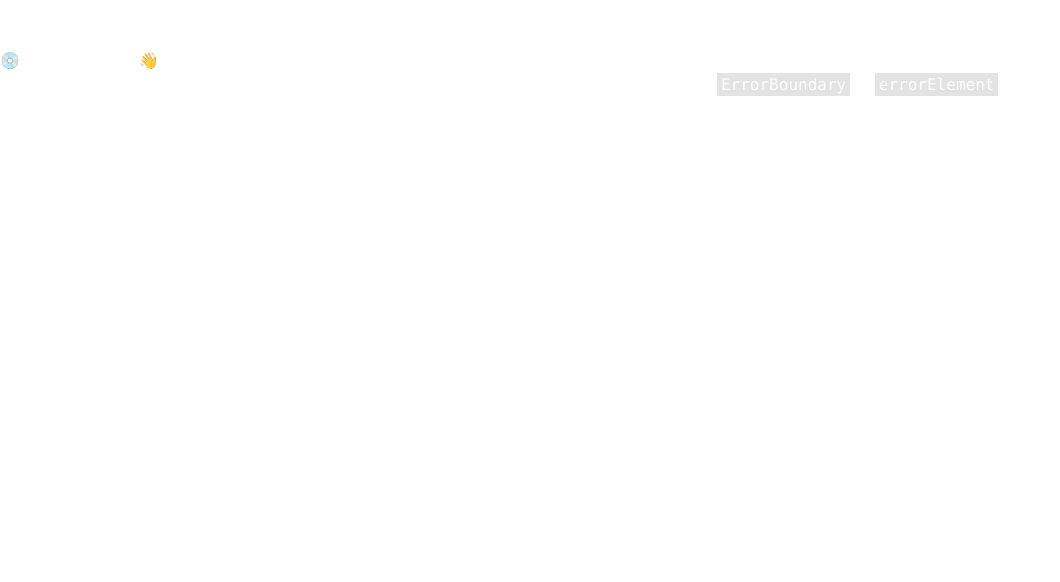
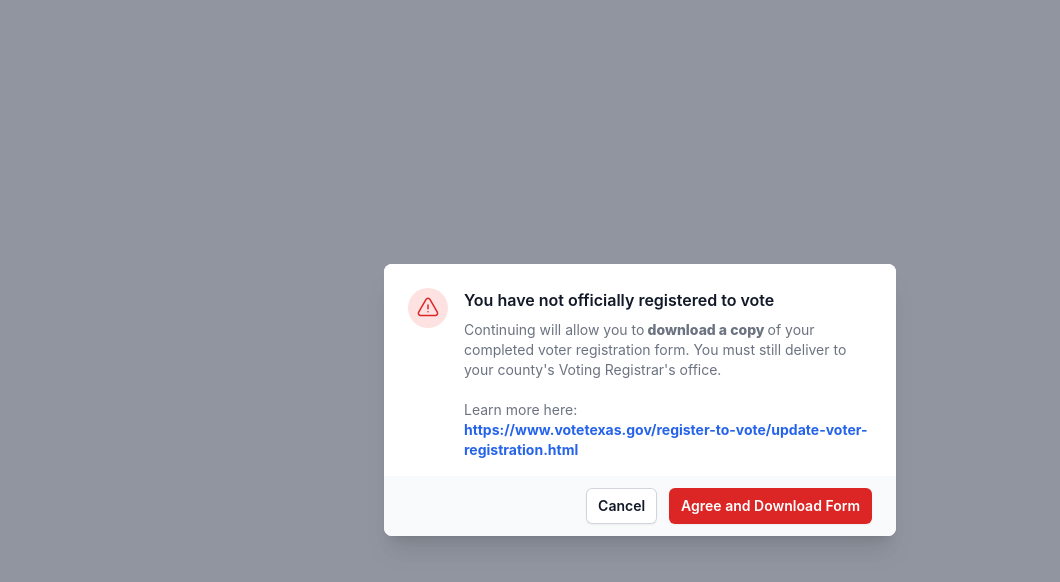
Before and after one commit to racosta323/Reg2VoteTX, a React (Vite) app in the folder client/: page /confirmation in a window 1280 px wide. Before the commit this address had no page. Shown: the top 582 px of the page, without its empty margins (0-1060 px from the left). Built offline with nearby package versions, Linux system fonts and the light colour scheme.

Commit message:
renders modal conditionally and adds events on modal buttons

```diff
--- a/client/src/App.jsx
+++ b/client/src/App.jsx
@@ -3,6 +3,7 @@ import ShareButton from './ShareButton'
 
 import Form from './Form/Form'
 import Confirmation from './Confirmation'
+import Modal from './Modal'
 
 import dataKeys from './Form/dataKeys'
 import { FaFacebookSquare } from "react-icons/fa"
@@ -68,6 +69,7 @@ function App() {
               <br /><br />
               Please be aware that browser PDF readers may not display certain completed areas, such as checkboxes. To ensure accuracy, please review your PDF using a separate reader like Adobe. This will also allow you to make any necessary updates directly to the document before printing it.
             </p>
+            <p className='text-gray-900'>I CANNOT HELP YOU WITH THE FORM.</p>
           </div>
 
           <div className=' flex gap-3 p-3 pt-52'>
--- a/client/src/Confirmation.jsx
+++ b/client/src/Confirmation.jsx
@@ -1,10 +1,19 @@
 import dataKeys from "./Form/dataKeys"
+import { useState, useEffect } from 'react'
 import { useNavigate } from 'react-router-dom'
+
+import Modal from './Modal'
 import Success from "./Success"
 
 function Confirmation({ formData, click, setClick, isChecked, setIsChecked, setFormData }) {
 
     const navigate = useNavigate()
+
+    const [ showModal, setShowModal ] = useState(false)
+
+    useEffect(() => {
+        window.scrollTo(0, 0);
+    }, []);
 
     const handleSubmit = async (e) => {
         e.preventDefault()
@@ -25,14 +34,7 @@ function Confirmation({ formData, click, setClick, isChecked, setIsChecked, setF
                 const url = window.URL.createObjectURL(blob)
 
                 navigate('/success', {state: { downloadUrl: url }})
-                // console.log(blob)
 
-                // keep file somewhere so someone can donwload it?
-                // const link = document.createElement('a')
-                // link.href = url
-                // link.download = `${formData.last_name}, ${formData.first_name} - voter registration form.pdf`
-                // link.click()
-                // link.remove()
                 setFormData(dataKeys)
 
 
@@ -88,8 +90,8 @@ function Confirmation({ formData, click, setClick, isChecked, setIsChecked, setF
 
     return (
         <div className="w-full bg-white md:max-w-7xl md:flex flex rounded">
-            <div className="md:mx-auto w-1/2">
-                <h1 className="text-gray-700 pb-10 font-bold">REVIEW OPTIONS</h1>
+            <div className="md:mx-auto w-1/2 mt-20">
+                <h1 className="text-gray-700 pb-10 font-bold text-2xl">REVIEW OPTIONS</h1>
                 <table className="table-auto">
                     <tbody>
                         <tr className="border-b-4">
@@ -162,11 +164,26 @@ function Confirmation({ formData, click, setClick, isChecked, setIsChecked, setF
                 </table>
                 <div className='pr-24 pb-24 flex gap-3 justify-end items-center'>
                     <div className="mt-6 items-center">
-                        <button type="button" className="rounded-md bg-indigo-600 px-3 py-2 text-sm font-semibold text-white shadow-sm hover:bg-indigo-500 focus-visible:outline focus-visible:outline-2 focus-visible:outline-offset-2 focus-visible:outline-indigo-600" onClick={() => setClick(!click)}>Edit</button>
+                        <button
+                            type="button"
+                            className="rounded-md bg-indigo-600 px-3 py-2 text-sm font-semibold text-white shadow-sm hover:bg-indigo-500 focus-visible:outline focus-visible:outline-2 focus-visible:outline-offset-2 focus-visible:outline-indigo-600"
+                            onClick={() => setClick(!click)}
+                        >
+                            Edit
+                        </button>
                     </div>
                     <div className="mt-6 flex items-center justify-end">
-                        <button type="submit" className="rounded-md bg-indigo-600 px-3 py-2 text-sm font-semibold text-white shadow-sm hover:bg-indigo-500 focus-visible:outline focus-visible:outline-2 focus-visible:outline-offset-2 focus-visible:outline-indigo-600" onClick={handleSubmit}>Submit</button>
+                        <button
+                            type="button"
+                            className="rounded-md bg-indigo-600 px-3 py-2 text-sm font-semibold text-white shadow-sm hover:bg-indigo-500 focus-visible:outline focus-visible:outline-2 focus-visible:outline-offset-2 focus-visible:outline-indigo-600"
+                            onClick={()=>setShowModal(true)}
+                        >
+                            Submit
+                        </button>
                     </div>
+                    {showModal && (
+                        <Modal setShowModal={setShowModal} formData={formData} setFormData={setFormData}/>
+                    )}
                 </div>
             </div>
         </div>
--- /dev/null
+++ b/client/src/Modal.jsx
@@ -0,0 +1,95 @@
+import { useNavigate } from "react-router-dom"
+
+function Modal({ setShowModal, formData, setFormData }) {
+
+    const navigate = useNavigate()
+
+    const handleSubmit = async (e) => {
+        e.preventDefault()
+
+        try {
+            const response = await fetch('http://127.0.0.1:8000/generate_pdf', {
+                method: 'POST',
+                headers: {
+                    "Content-Type": 'application/json'
+                },
+                body: JSON.stringify(formData, null, 2)
+
+            })
+
+            if (response.ok) {
+
+                const blob = await response.blob()
+                const url = window.URL.createObjectURL(blob)
+
+                navigate('/success', { state: { downloadUrl: url } })
+
+                setFormData(dataKeys)
+
+
+            } else {
+                console.log("Failed to download file.", response.statusText)
+            }
+
+        } catch (error) {
+            console.log(error)
+        }
+    }
+
+
+
+    return (
+        <div class="relative z-10" aria-labelledby="not-registered" role="dialog" aria-modal="true">
+            <div class="fixed inset-0 bg-gray-500 bg-opacity-75 transition-opacity" aria-hidden="true"></div>
+
+            <div class="fixed inset-0 z-10 w-screen overflow-y-auto">
+                <div class="flex min-h-full items-end justify-center p-4 text-center sm:items-center sm:p-0">
+
+                    <div class="relative transform overflow-hidden rounded-lg bg-white text-left shadow-xl transition-all sm:my-8 sm:w-full sm:max-w-lg">
+                        <div class="bg-white px-4 pb-4 pt-5 sm:p-6 sm:pb-4">
+                            <div class="sm:flex sm:items-start">
+                                <div class="mx-auto flex h-12 w-12 flex-shrink-0 items-center justify-center rounded-full bg-red-100 sm:mx-0 sm:h-10 sm:w-10">
+                                    <svg class="h-6 w-6 text-red-600" fill="none" viewBox="0 0 24 24" stroke-width="1.5" stroke="currentColor" aria-hidden="true" data-slot="icon">
+                                        <path stroke-linecap="round" stroke-linejoin="round" d="M12 9v3.75m-9.303 3.376c-.866 1.5.217 3.374 1.948 3.374h14.71c1.73 0 2.813-1.874 1.948-3.374L13.949 3.378c-.866-1.5-3.032-1.5-3.898 0L2.697 16.126ZM12 15.75h.007v.008H12v-.008Z" />
+                                    </svg>
+                                </div>
+                                <div class="mt-3 text-center sm:ml-4 sm:mt-0 sm:text-left">
+                                    <h3 class="text-base font-semibold leading-6 text-gray-900" id="not-registered">You have not officially registered to vote</h3>
+                                    <div class="mt-2">
+                                        <p class="text-sm text-gray-500">
+                                            Continuing will allow you to
+                                            <span className="font-extrabold text-black-900">
+                                                &nbsp;download a copy&nbsp;
+                                            </span>
+                                            of your completed voter registration form. You must still deliver to your county's Voting Registrar's office. <br /><br /> Learn more here:
+                                            <br/>
+                                            <a
+                                                href="https://www.votetexas.gov/register-to-vote/update-voter-registration.html"
+                                                className='text-blue-600 font-bold hover:text-violet-600'
+                                                target='_blank'
+                                            >
+                                                https://www.votetexas.gov/register-to-vote/update-voter-registration.html
+                                            </a>
+                                        </p>
+                                    </div>
+                                </div>
+                            </div>
+                        </div>
+                        <div class="bg-gray-50 px-4 py-3 sm:flex sm:flex-row-reverse sm:px-6">
+                            <button
+                                type="button"
+                                class="inline-flex w-full justify-center rounded-md bg-red-600 px-3 py-2 text-sm font-semibold text-white shadow-sm hover:bg-red-500 sm:ml-3 sm:w-auto"
+                                onClick={handleSubmit}
+                            >
+                                Agree and Download Form
+                            </button>
+                            <button type="button" class="mt-3 inline-flex w-full justify-center rounded-md bg-white px-3 py-2 text-sm font-semibold text-gray-900 shadow-sm ring-1 ring-inset ring-gray-300 hover:bg-gray-50 sm:mt-0 sm:w-auto" onClick={() => { setShowModal(false) }}>Cancel</button>
+                        </div>
+                    </div>
+                </div>
+            </div>
+        </div>
+    )
+}
+
+export default Modal
--- a/client/src/routes.jsx
+++ b/client/src/routes.jsx
@@ -1,4 +1,5 @@
 import App from "./App"
+import Modal from "./Modal"
 import Success from "./Success"
 
 import { createBrowserRouter } from 'react-router-dom'
@@ -9,6 +10,10 @@ const routes = [
         element: <App />
     },
     {
+        path: "/confirmation",
+        element: <Modal/>
+    },
+    {
         path: '/success',
         element: < Success />
     }
```
